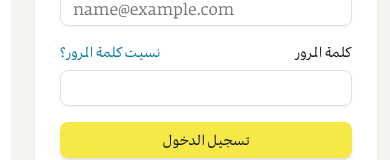
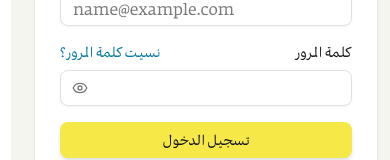
Before and after one commit to yousefomar724/duck-client, a Next.js app: page /login in a window 390 px wide. Shown: the part 352-512 px from the top of the page. Built offline with nearby package versions, Linux system fonts and the light colour scheme; no server answers.

Commit message:
feat: implement responsive Navbar with scroll-based appearance, settings dialog, and localization support

```diff
--- a/messages/ar.json
+++ b/messages/ar.json
@@ -240,6 +240,8 @@
       "email": "البريد الإلكتروني",
       "password": "كلمة المرور",
       "forgotPassword": "نسيت كلمة المرور؟",
+      "showPassword": "إظهار كلمة المرور",
+      "hidePassword": "إخفاء كلمة المرور",
       "submit": "تسجيل الدخول",
       "loading": "جاري التحميل...",
       "orContinueWith": "او المتابعة عبر",
--- a/messages/en.json
+++ b/messages/en.json
@@ -240,6 +240,8 @@
       "email": "Email",
       "password": "Password",
       "forgotPassword": "Forgot password?",
+      "showPassword": "Show password",
+      "hidePassword": "Hide password",
       "submit": "Login",
       "loading": "Loading...",
       "orContinueWith": "Or continue with",
--- a/src/app/(auth)/login/page.tsx
+++ b/src/app/(auth)/login/page.tsx
@@ -5,6 +5,7 @@ import { useSearchParams } from "next/navigation"
 import Link from "next/link"
 import { useTranslations } from "next-intl"
 import { GoogleLogin } from "@react-oauth/google"
+import { Eye, EyeOff } from "lucide-react"
 import {
   Card,
   CardContent,
@@ -57,6 +58,7 @@ function LoginFormContent() {
   const [loginKind, setLoginKind] = useState<LoginKind>(initialKind)
   const [email, setEmail] = useState("")
   const [password, setPassword] = useState("")
+  const [showPassword, setShowPassword] = useState(false)
   const [isLoading, setIsLoading] = useState(false)
   const [isGoogleLoading, setIsGoogleLoading] = useState(false)
   const [error, setError] = useState<string | null>(null)
@@ -178,15 +180,29 @@ function LoginFormContent() {
                 {t("forgotPassword")}
               </Link>
             </div>
+            <div className="relative">
               <Input
                 id="password"
-              type="password"
+                type={showPassword ? "text" : "password"}
                 dir="ltr"
                 value={password}
                 onChange={(e) => setPassword(e.target.value)}
                 required
-              className="bg-white/50 border-gray-200 focus:border-duck-cyan focus:ring-duck-cyan/20"
+                className="bg-white/50 border-gray-200 focus:border-duck-cyan focus:ring-duck-cyan/20 pe-10"
               />
+              <button
+                type="button"
+                onClick={() => setShowPassword((prev) => !prev)}
+                aria-label={showPassword ? t("hidePassword") : t("showPassword")}
+                className="absolute inset-y-0 end-0 flex items-center pe-3 text-text-muted hover:text-duck-navy transition-colors"
+              >
+                {showPassword ? (
+                  <EyeOff className="size-4" />
+                ) : (
+                  <Eye className="size-4" />
+                )}
+              </button>
+            </div>
           </div>
           <Button
             type="submit"
--- a/src/components/landing/Navbar.tsx
+++ b/src/components/landing/Navbar.tsx
@@ -196,7 +196,11 @@ export default function Navbar() {
                     className="justify-center rounded-full gap-2 cursor-pointer"
                     onClick={() => {
                       setSheetOpen(false)
-                      setSettingsOpen(true)
+                      // Wait for the sheet to finish closing before opening the
+                      // settings dialog, otherwise the same touch that closes the
+                      // sheet is treated as an outside interaction and instantly
+                      // dismisses the dialog on mobile.
+                      setTimeout(() => setSettingsOpen(true), 250)
                     }}
                   >
                     <Globe className="size-4" />
--- a/src/components/landing/SettingsDialog.tsx
+++ b/src/components/landing/SettingsDialog.tsx
@@ -37,7 +37,6 @@ export default function SettingsDialog({
   return (
     <Dialog
       open={open}
-      modal={false}
       onOpenChange={(v) => {
         if (!v) setLanguage(locale)
         onOpenChange(v)
```
Lines whose indentation alone changed are shown as unchanged.
